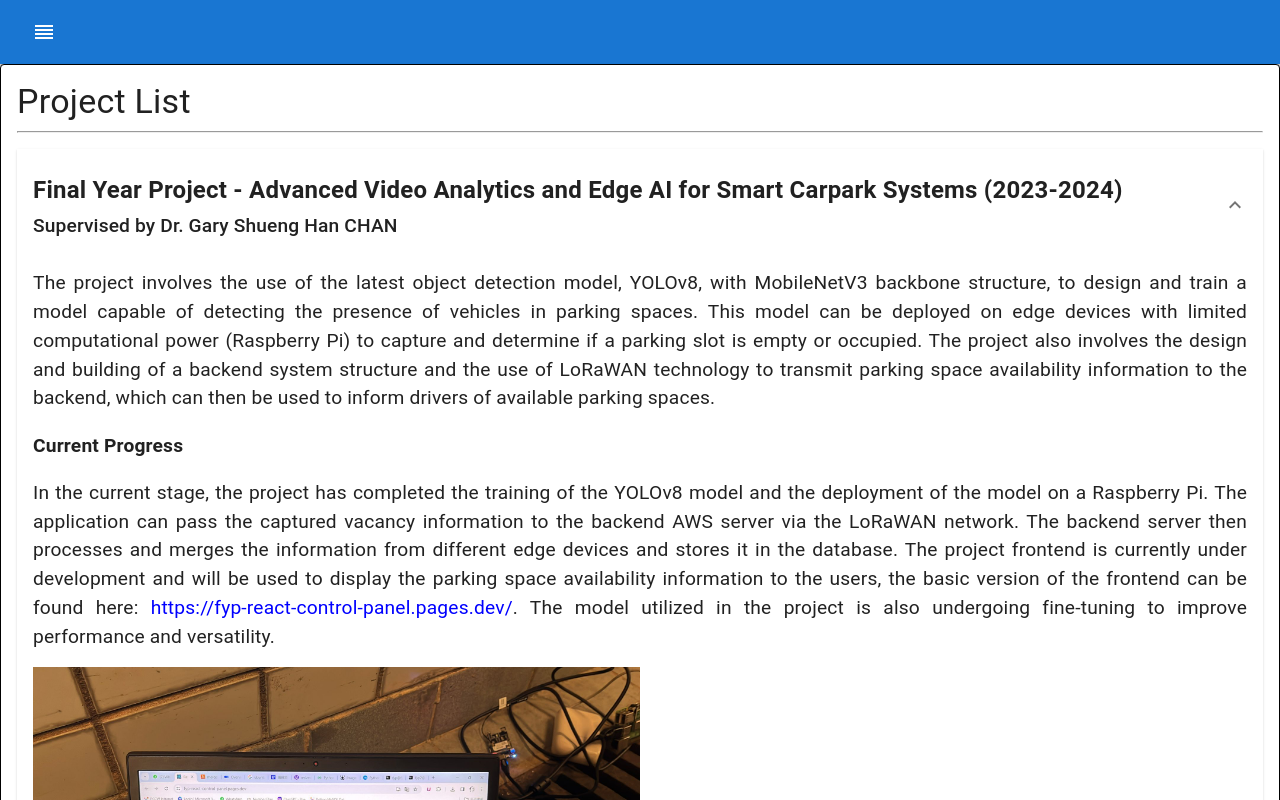
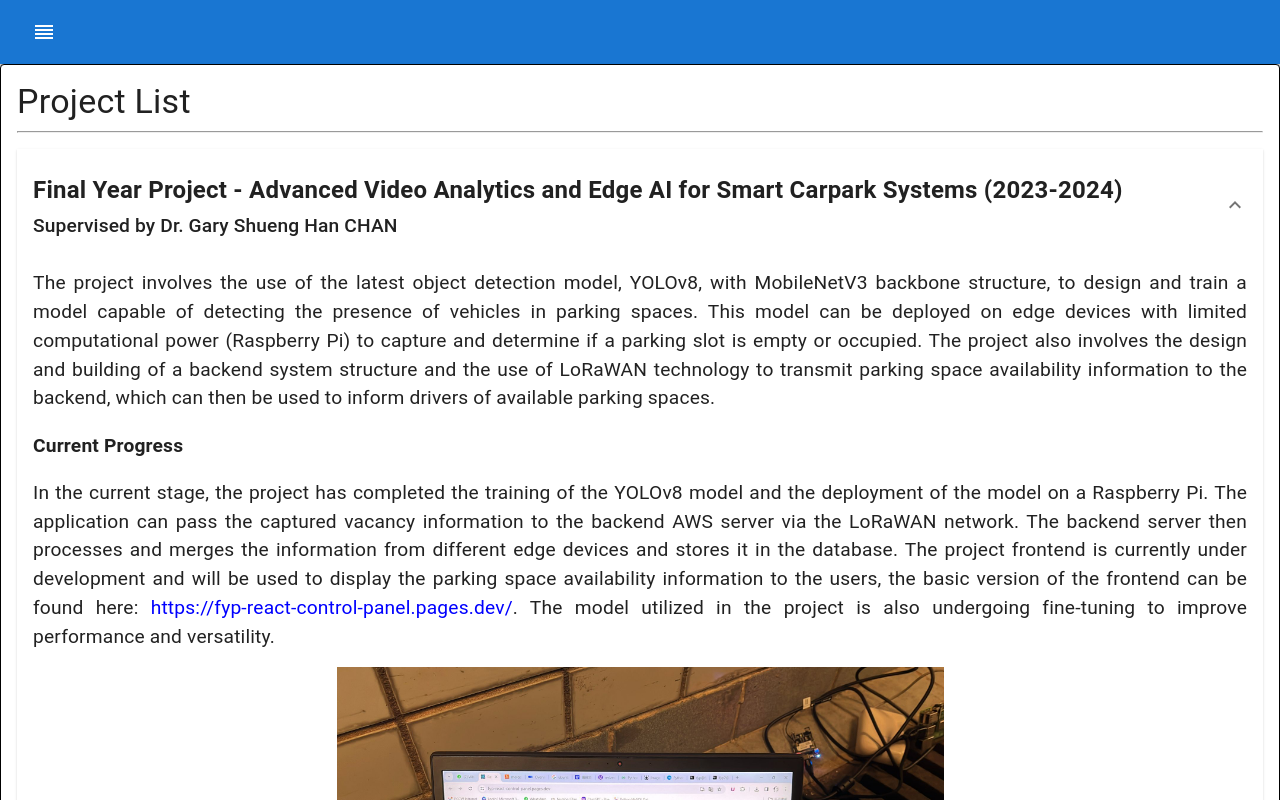
Before and after one commit to hillhc/MyPro, a React (Create React App) app: page /Project in a window 1280 px wide. Both pictures are taken after a click on the button 640 px from the left and 189 px from the top of the page. Shown: the top 800 px of the page. Built offline with nearby package versions, Linux system fonts and the light colour scheme.

Commit message:
last last

```diff
--- a/src/pages/Project.js
+++ b/src/pages/Project.js
@@ -24,7 +24,7 @@ function Project() {
                 </Typography>
               </div>
             </AccordionSummary>
-            <AccordionDetails style={{ display: "flex", flexDirection: "column" }}>
+            <AccordionDetails style={{ display: "flex", flexDirection: "column", justifyContent: "center" }}>
               <Typography variant="body1" style={{ textAlign: "justify", fontSize: "1.2rem", marginBottom: "1rem" }}>
                 The project involves the use of the latest object detection model, YOLOv8, with MobileNetV3 backbone structure, to design and train a
                 model capable of detecting the presence of vehicles in parking spaces. This model can be deployed on edge devices with limited
@@ -41,7 +41,9 @@ function Project() {
                 be found here: <a href="https://fyp-react-control-panel.pages.dev/" style={{ textDecoration: "none", color: "blue" }}>https://fyp-react-control-panel.pages.dev/</a>.
                 The model utilized in the project is also undergoing fine-tuning to improve performance and versatility.
               </Typography>
-              <img src={projectImage} alt="Project Image" style={{ width: "50%", height: "auto", objectFit: "cover", marginBottom: "1rem" }} />
+              <div style={{ display: "flex", justifyContent: "center", marginBottom: "1rem" }}>
+                <img src={projectImage} alt="Project Image" style={{ width: "50%", height: "auto", objectFit: "cover" }} />
+              </div>
               <Typography variant="body1" style={{ textAlign: "justify", fontSize: "1.2rem", marginBottom: "1rem" }}>
                 The project is currently in the development stage. More details about the project can be found at:
                 <a href="http://eek123.ust.hk/SmartCarpark" style={{ textDecoration: "none", color: "blue" }}>http://eek123.ust.hk/SmartCarpark</a>
```
